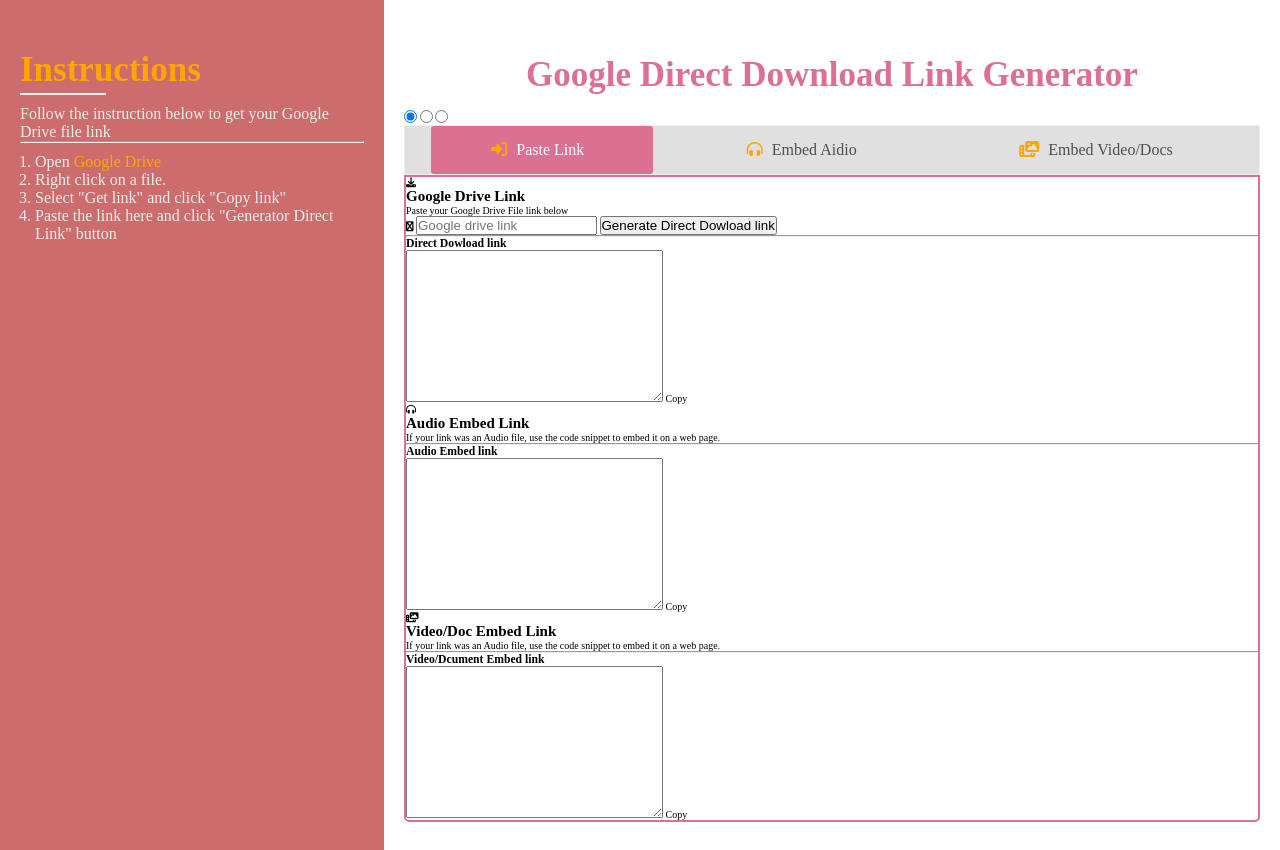
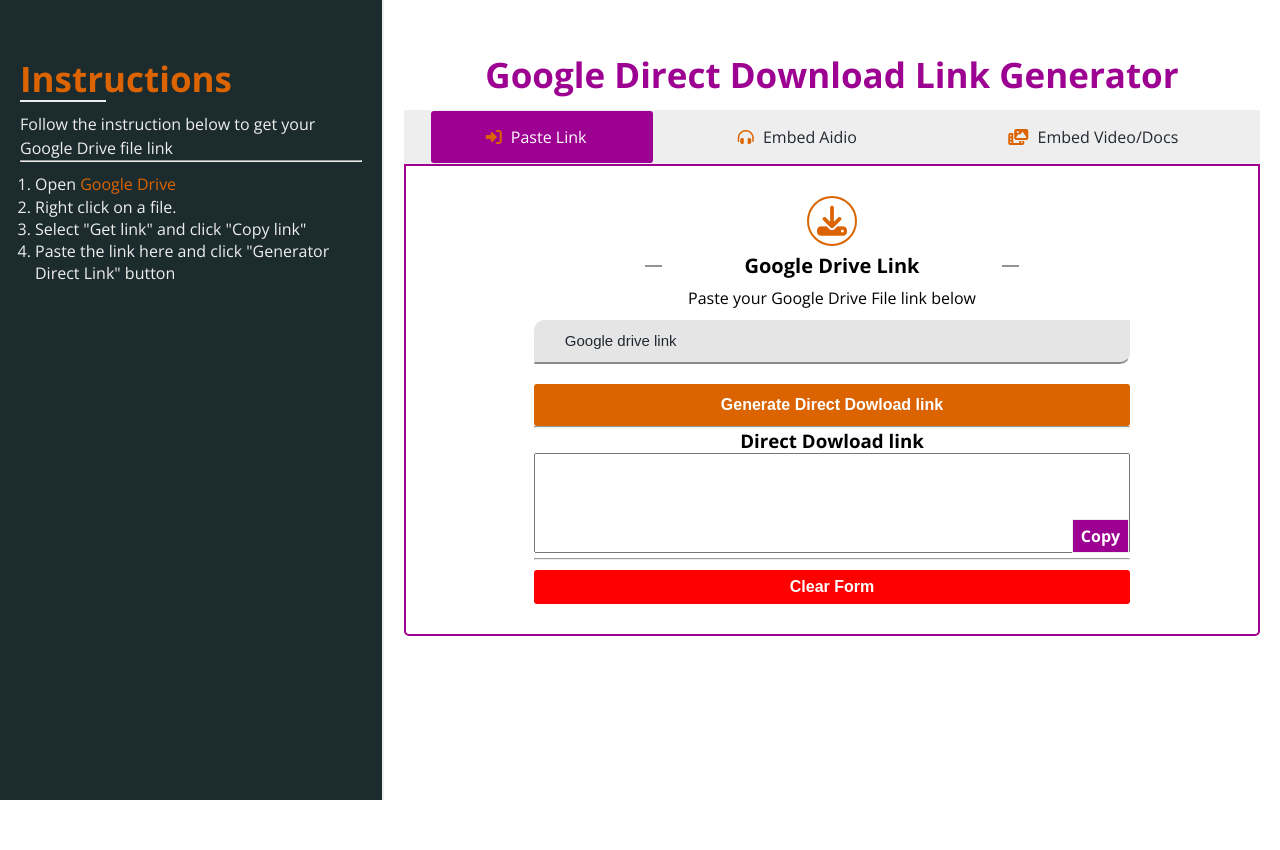
Before and after one commit to meryemkutlu/100-day-javascript, a plain HTML site: page day-8-google-drive-download/index.html in a window 1280 px wide. After the commit the page ends 800 px from the top, so only its background shows below. Drawn offline with nearby package versions, Linux system fonts and the light colour scheme.

Commit message:
css finish

```diff
--- a/day-8-google-drive-download/index.html
+++ b/day-8-google-drive-download/index.html
@@ -26,13 +26,13 @@
                             <p>Open <a href="https://drive.google.com">Google Drive</a></p>
                         </li>
                         <li>
-                            <p>Right click on a file.</p>
+                            Right click on a file.
                         </li>
                         <li>
-                            <p>Select "Get link" and click "Copy link"</p>
+                            Select "Get link" and click "Copy link"
                         </li>
                         <li>
-                            <p>Paste the link here and click "Generator Direct Link" button</p>
+                            Paste the link here and click "Generator Direct Link" button
                         </li>
                     </ol>
                 </div>
@@ -62,36 +62,41 @@
                     </nav>
                     <!-- TAB COTENT SECTION -->
                     <section>
-                        <div class="content countent-link">
+                        <div class="content content-link">
                             <i class="fas fa-download"></i>
                             <h2>Google Drive Link</h2>
                             <p>Paste your Google Drive File link below</p>
                             <form action="">
                                 <label for="glink">
-                                    <i class="fas fa-google-drive"></i>
+                                    <!-- <i class="fas fa-google-drive"></i> -->
                                     <input type="text" placeholder="Google drive link" class="glink" id="glink"
                                         autocomplate="off" required>
                                 </label>
-                                <button id="btn" class="btn">Generate Direct Dowload link</button>
+                                <button id="btn" class="btn">
+                                    Generate Direct Dowload link
+                                </button>
 
                                 <div class="embed-code">
-                                    <hr>
+                                    <hr class="m-y">
                                     <h3>Direct Dowload link</h3>
                                     <textarea name="" id="download-link" cols="30" rows="10"></textarea>
                                     <span class="copy">Copy</span>
                                 </div>
+                                <hr>
+                                <button class="clear">Clear Form</button>
+
                             </form>
                         </div>
                         <!-- Audio Embed section -->
 
-                        <div class="content countent-audio">
+                        <div class="content content-audio">
                             <i class="fas fa-headphones-alt"></i>
                             <h2>Audio Embed Link</h2>
                             <p>If your link was an Audio file, use the code snippet to embed it on a web page.</p>
                             <form action="">
 
                                 <div class="embed-code">
-                                    <hr>
+                                    <hr class="m-y">
                                     <h3>Audio Embed link</h3>
                                     <textarea name="" id="embed-audio" class="embed" cols="30" rows="10"></textarea>
                                     <span class="copy-audio">Copy</span>
@@ -102,14 +107,14 @@
                         <!-- Video Embed Section -->
 
 
-                        <div class="content countent-video">
+                        <div class="content content-video">
                             <i class="fas fa-photo-video"></i>
                             <h2>Video/Doc Embed Link</h2>
                             <p>If your link was an Audio file, use the code snippet to embed it on a web page.</p>
                             <form action="">
 
                                 <div class="embed-code">
-                                    <hr>
+                                    <hr class="m-y">
                                     <h3>Video/Dcument Embed link</h3>
                                     <textarea name="" id="embed-video" class="embed" cols="30" rows="10"></textarea>
                                     <span class="copy-video">Copy</span>
--- a/day-8-google-drive-download/style.css
+++ b/day-8-google-drive-download/style.css
@@ -1,11 +1,36 @@
+@import url('https://fonts.googleapis.com/css2?family=Open+Sans:wght@300;400;600;700&display=swap');
+
+:root {
+    --white: #fff;
+    --black: #1c2b2d;
+    --blue: #31326f;
+    --color-primary: #9d0191;
+    --color-sec: #db6400;
+    --color-grey: #eee;
+    --color-dark-grey: #222831;
+}
+
 * {
     margin: 0;
     padding: 0;
-    border-radius: bo;
+    box-sizing: border-box;
 }
 
 html {
     font-size: 10px;
+}
+
+body {
+    font-family: 'Open Sans', sans-serif;
+}
+
+p {
+    font-size: 1.6rem;
+    line-height: 1.5;
+}
+
+img {
+    width: 100%;
 }
 
 .container {
@@ -17,26 +42,43 @@ html {
 .main-container {
     display: flex;
     justify-content: center;
+    /* padding-top: 5rem; */
 }
 
 .instructions {
     font-size: 1.6rem;
     width: 30%;
     height: 100vh;
-    background-color: rgb(205, 108, 108);
+    padding-bottom: 5px;
+    border-right: 2px solid #eee;
+    background-color: var(--black);
     padding-top: 5rem;
     color: #eee;
 }
 
 .instructions h2 {
     font-size: 3.5rem;
-    color: orange;
+    color: var(--color-sec);
     margin-bottom: 1rem;
-    position: relative;
-    padding-bottom: 5px;
 }
 
-.instructions h2::after {
+.instructions ol {
+    padding-left: 15px;
+    padding-top: 10px;
+    color: #eee;
+}
+
+.instructions ol a {
+    color: var(--color-sec);
+    text-decoration: none;
+}
+
+.line {
+    position: relative;
+    margin: 5px 0;
+}
+
+.line::after {
     content: "";
     position: absolute;
     left: 0;
@@ -46,47 +88,44 @@ html {
     background-color: #eee;
 }
 
-.instructions ol {
-    padding: 1rem 0 0 1.5rem;
-}
 
-.instructions ol a {
-    color: orange;
-    text-decoration: none;
-}
 
 .download-link {
     width: 70%;
+    border-right: 5px;
     padding-top: 5rem;
 }
 
 .download-link section {
-    border: 2px solid palevioletred;
+    border: 2px solid var(--color-primary);
     border-radius: 0 0 5px 5px;
 }
 
+
+/* form section */
 main h1 {
     display: block;
     font-size: 3.5rem;
     font-weight: 700;
     line-height: 5rem;
-    color: palevioletred;
+    color: var(--color-primary);
     text-align: center;
     padding-bottom: 1rem;
 }
 
 main input[type=radio] {
-    /* display: none; */
+    display: none;
 }
 
 main nav {
+    /* width: 100%; */
     display: flex;
     justify-content: space-around;
     align-items: center;
     border: 1px solid #eee;
     padding: 5px;
     position: relative;
-    background-color: rgb(224, 224, 224);
+    background-color: var(--color-grey);
     z-index: 1;
 }
 
@@ -95,13 +134,13 @@ main nav label {
     font-weight: 500;
     padding: 1rem;
     position: relative;
-    color: rgb(81, 78, 78);
+    color: var(--color-dark-grey);
     cursor: pointer;
 }
 
 main nav label i {
-    padding-right: 5px;
-    color: orange;
+    padding-right: .5rem;
+    color: var(--color-sec);
 }
 
 nav .slide {
@@ -109,8 +148,9 @@ nav .slide {
     top: 0;
     left: 3%;
     width: 26%;
+    padding: 0 1rem;
     height: 100%;
-    background-color: palevioletred;
+    background-color: var(--color-primary);
     border-radius: 3px;
     z-index: -1;
     transition: all .3s;
@@ -127,5 +167,210 @@ nav .slide {
 #login:checked~nav label.login,
 #register:checked~nav label.register,
 #reset:checked~nav label.reset {
+    color: white;
+}
+
+.content {
+    display: none;
+}
+
+#login:checked~section .content-link {
+    display: block;
+}
+
+#register:checked~section .content-audio {
+    display: block;
+}
+
+#reset:checked~section .content-video {
+    display: block;
+    transform: translateX(0);
+}
+
+/* FORM STYLES */
+section .content {
+    margin: 3rem auto;
+    text-align: center;
+}
+
+.content>i {
+    font-size: 3rem;
+    color: var(--color-sec);
+    border: 2px solid;
+    padding: .8rem;
+    border-radius: 5rem;
+}
+
+.content h2 {
+    font-size: 2rem;
+    line-height: 2;
+    padding: 0 1rem;
+    position: relative;
+}
+
+.content h2:before {
+    content: "";
+    position: absolute;
+    left: 28%;
+    top: 50%;
+    width: 2%;
+    height: 1px;
+    background-color: var(--color-dark-grey);
+    transform: translateY(-50%);
+}
+
+.content h2:after {
+    content: "";
+    position: absolute;
+    right: 28%;
+    top: 50%;
+    width: 2%;
+    height: 1px;
+    background-color: var(--color-dark-grey);
+    transform: translateY(-50%);
+}
+
+.content p {
+    padding-bottom: 1rem;
+}
+
+.content form {
+    width: 70%;
+    margin: 0 auto;
+    display: flex;
+    flex-direction: column;
+}
+
+.content form label {
+    position: relative;
+    margin: 0 auto;
+    width: 100%;
+}
+
+.content form label input {
+    display: block;
+    width: 100%;
+    padding: 1.3rem 3rem;
+    border: 1px solid transparent;
+    border-radius: 10px 0 10px 0;
+    border-bottom: 2px solid rgba(0, 0, 0, .4);
+    margin-bottom: 2rem;
+    background-color: rgba(0, 0, 0, .1);
+    outline: none;
+    color: var(--color-dark-grey);
+    transition: all .3s;
+}
+
+.content form label input:focus:invalid {
+    font-size: 1.6rem;
+    border-bottom: 2px solid var(--color-sec);
+}
+
+.content form label input:valid {
+    font-size: 1.6rem;
+    border-bottom: 2px solid green;
+    background-color: #E8F0FE;
+}
+
+.content form i {
+    position: absolute;
+    left: 1rem;
+    top: 1.5rem;
+    font-size: 1.3rem;
+    color: var(--color-sec);
+}
+
+::placeholder {
+    color: var(--color-dark-grey);
+    font-size: 1.5rem;
+}
+
+.embed-code {
+    font-size: 1.6rem;
+    position: relative;
+}
+
+.content form textarea {
+    width: 100%;
+    height: 10rem;
+    outline: none;
+    font-size: 1.6rem;
+    font-family: inherit;
+}
+
+.embed-code span {
+    position: absolute;
+    right: 1px;
+    bottom: 5px;
+    font-size: 1.6rem;
+    font-weight: bold;
     color: #fff;
+    background-color: var(--color-primary);
+    padding: 5px 8px;
+    border: 1px solid #eee;
+    cursor: pointer;
+    transition: all .3s;
 }
+
+.embed-code span:hover {
+    font-size: 1.8rem;
+}
+
+.content .btn {
+    padding: 1.2rem;
+    font-size: 1.6rem;
+    font-weight: 700;
+    background-color: var(--color-sec);
+    outline: none;
+    border: none;
+    border-radius: 3px;
+    color: white;
+    cursor: pointer;
+    /* box-shadow: 0 1rem 2rem rgba(0,0,0,.3); */
+    transition: all .3s;
+}
+
+.content .btn:hover {
+    transform: translateY(-3px);
+    background-color: var(--color-primary);
+}
+
+button.clear {
+    font-size: 1.6rem;
+    color: #fff;
+    background-color: red;
+    padding: .8rem;
+    margin-top: 1rem;
+    font-weight: 700;
+    outline: none;
+    border: none;
+    border-radius: 3px;
+    cursor: pointer;
+    transition: all .3s;
+}
+
+button.clear:hover {
+    background-color: orangered;
+}
+
+/* MEDIA QUERIES */
+@media screen and (max-width: 750px) {
+    .main-container {
+        display: flex;
+        flex-direction: column-reverse;
+    }
+
+    .instructions {
+        width: 100%;
+    }
+
+    .download-link {
+        width: 100%;
+        padding-bottom: 20px;
+    }
+
+    .download-link h1 {
+        font-size: 3rem;
+        line-height: 1;
+    }
+}
```
